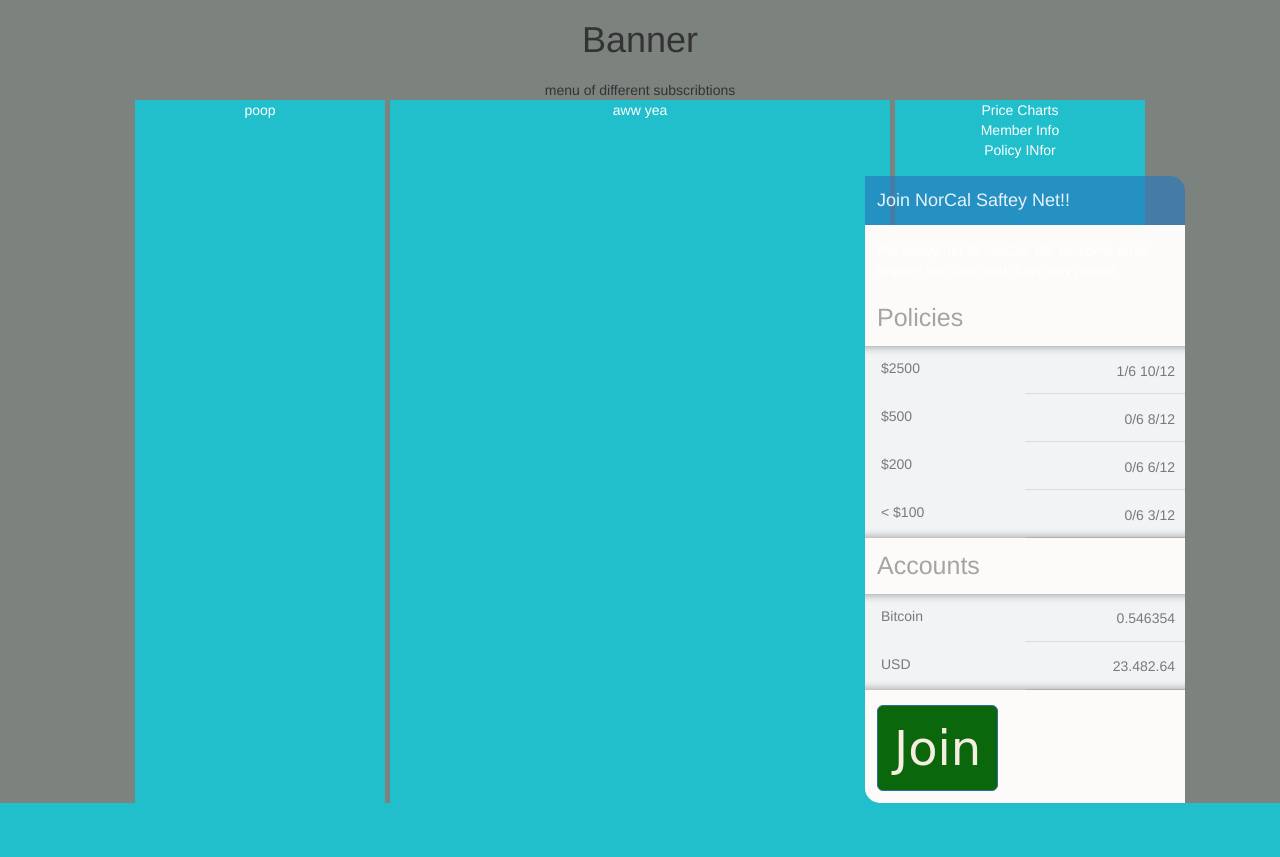
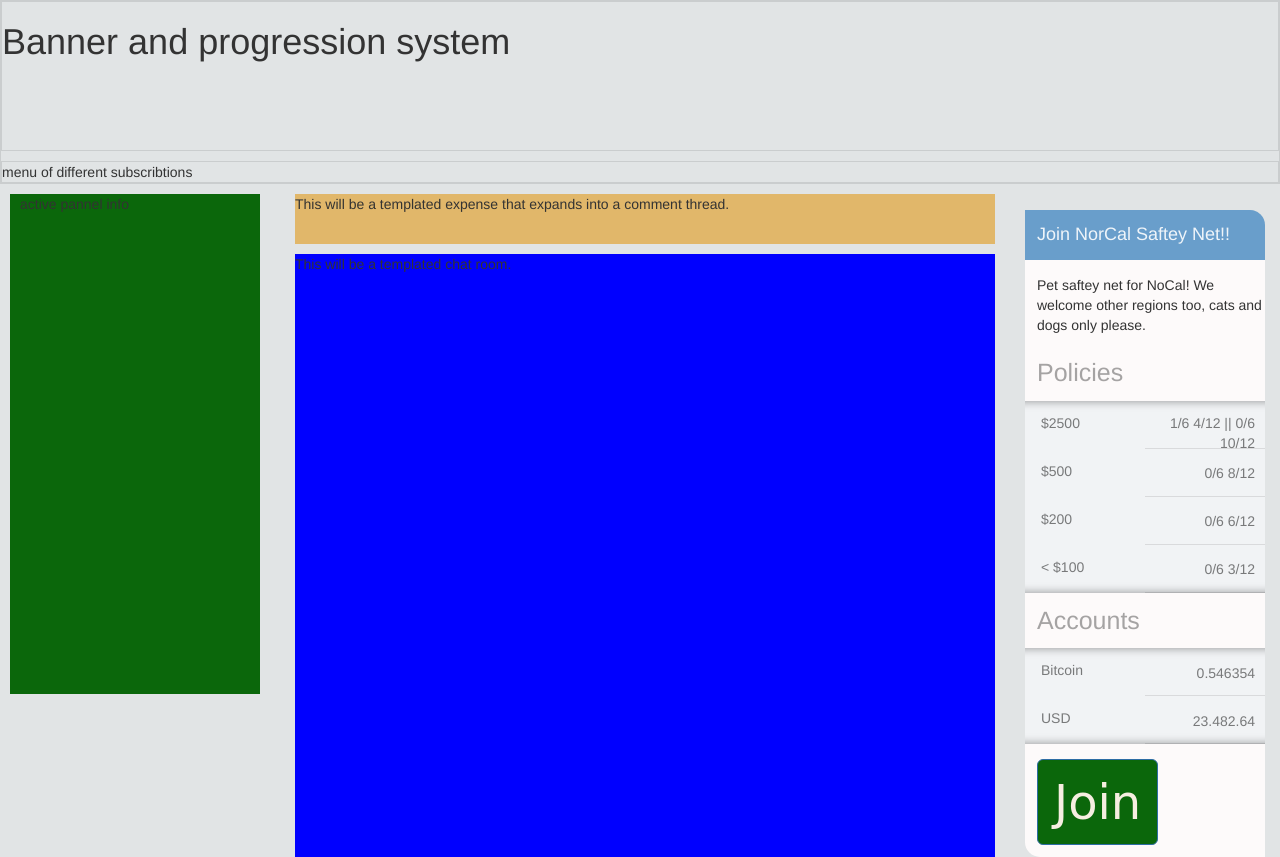
Before and after one commit to amovfx/artemiss, a Flask app: template flaskserv/socialnet/tribes/templates/tribe_layout.html in a window 1280 px wide. Before the commit the page ends 803 px from the top, so only its background shows below. Run offline with Flask 2, Linux system fonts and the light colour scheme; the template is opened without the code that fills it, so the values that code supplies are empty; some libraries are stand-ins or nearby versions; some web fonts are replaced.

Commit message:
Update to routes, added socket.io for real time chat.

```diff
--- a/flaskserv/run.py
+++ b/flaskserv/run.py
@@ -1,6 +1,7 @@
-from flaskserv.socialnet import create_app
+from flaskserv.socialnet import create_app, socketio
 
 app = create_app()
 
+
 if __name__ == '__main__':
     app.run()
--- a/flaskserv/socialnet/comments/static/css/comment.css
+++ b/flaskserv/socialnet/comments/static/css/comment.css
@@ -40,6 +40,7 @@ button:active {
     padding: 0 30px;
     background-color: #fff;
     border: 1px solid transparent; /* Removes margin collapse */
+    justify-self: start;
 }
 .m-0 {
     margin: 0;
@@ -59,6 +60,7 @@ button:active {
     position: relative;
     margin: 20px auto;
 
+
 }
 .comment-heading {
     display: flex;
@@ -66,6 +68,7 @@ button:active {
     height: 50px;
     font-size: 14px;
 }
+
 .comment-voting {
     width: 20px;
     height: 32px;
--- a/flaskserv/socialnet/tribes/static/css/comment.css
+++ b/flaskserv/socialnet/tribes/static/css/comment.css
@@ -9,11 +9,11 @@
 * {
     box-sizing: border-box;
 }
-body {
+.comment-thread {
     font-family: -apple-system, BlinkMacSystemFont, "Segoe UI", Roboto, Helvetica, Arial, sans-serif, "Apple Color Emoji", "Segoe UI Emoji", "Segoe UI Symbol";
     line-height: 1.4;
     color: rgba(0, 0, 0, 0.85);
-    background-color: #f9f9f9;
+    background-color: #ffffff;
 
 }
 button {
@@ -58,6 +58,7 @@ button:active {
 .comment {
     position: relative;
     margin: 20px auto;
+    background-color: #ffffff;
 }
 .comment-heading {
     display: flex;
--- a/flaskserv/socialnet/tribes/templates/control_panel.html
+++ b/flaskserv/socialnet/tribes/templates/control_panel.html
@@ -24,7 +24,7 @@
         <div>
             <div class="account">
                 <div class="grid-items grid-item-1">$2500</div>
-                <div class="grid-items grid-item-2"><p>1/6 10/12</p> </div>
+                <div class="grid-items grid-item-2"><p>1/6 4/12 || 0/6 10/12</p> </div>
 
                 <div class="grid-items grid-item-1">$500</div>
                 <div class="grid-items grid-item-2"><p>0/6 8/12</p> </div>
@@ -61,12 +61,10 @@
 </body>
 
 <style>
-    .background {
-        background-color: rgba(124, 131, 127, 1);
-    }
+
 
     .controller {
-        width:  350px;
+        width:  auto;
         margin-left:10px;
         margin-top:16px;
     }
--- a/flaskserv/socialnet/tribes/templates/tribe_layout.html
+++ b/flaskserv/socialnet/tribes/templates/tribe_layout.html
@@ -3,26 +3,37 @@
 <head>
     <meta charset="UTF-8">
     <title>Title</title>
+    <link rel="stylesheet" href="{{ url_for('comments.static',filename='css/comment.css') }}">
 </head>
-<body>
+<body class="background">
 <div>
 <!--    the headers-->
-    <div class="header">
-        <div class="image"><h1>Banner</h1></div>
-        <div class="menu">menu of different subscribtions</div>
+    <div class="header outline">
+        <div class="image outline"><h1>Banner and progression system</h1></div>
+        <div class="menu outline">menu of different subscribtions</div>
     </div>
 <!--    header end-->
 <!--    content display and controls-->
     <div class="content-layout">
         <div class="contacts grid-item">
-            poop
+            active pannel info
         </div>
-        <div class="coms grid-item">aww yea</div>
+        <div class="feed grid-item">
+            <div class="expenses">
+                <div class="expense">
+                    This will be a templated expense that expands into a comment thread.
+                </div>
+
+            </div>
+            <div class="chat-room">
+                This will be a templated chat room.
+            </div>
+
+        </div>
         <div class="controls grid-item">
-            <div>Price Charts</div>
-            <div>Member Info</div>
-            <div>Policy INfor</div>
-            {% include "control_panel.html" %}
+            <div class="sticky-panel">
+                {% include "control_panel.html" %}
+            </div>
 
         </div>
     </div>
@@ -34,46 +45,62 @@
 
 <style>
 
-
-    .grid-layout {
-        display: grid;
-        //grid-template-columns: 300px 300px 300px;
-        grid-template-columns: 1fr 3fr 1fr;
-        grid-auto-rows: minmax(250px, auto);
-        grid-gap: 5px;
-        //justify-content: center
-
-
+    .background {
+        background-color: #e1e4e5;
+    }
+    .outline {
+        border-style: solid;
+        border-width: 1px;
+        border-color: rgba(0,0,0,.1);
     }
     .header {
         display:flex;
         flex-direction: column;
         justify-content:center;
-        align-items:center;
+        align-items:stretch;
         grid-gap: 10px;
+        margin-bottom: 10px;
+    }
+    .image {
+        display: flex;
+        flex-grow: 1;
+        height: 150px;
+
+
     }
     .grid-item {
         display: flex;
-        background-color: #21becc;
-        color:white;
         width: auto;
-        justify-content: center;
+        justify-content: start;
         align-items: start;
 
     }
     .banner {
         display: flex;
-        height: 200px;
+        height: 300px;
+        width: auto;
         grid-column: 1 / -1;
         justify-content: center;
         align-items: center;
+
+    }
+    .menu {
+
+    }
+
+    .chat-room {
+        display: flex;
+        background-color: blue;
+        flex: 3;
+        width: inherit;
     }
     .content-layout {
         display: grid;
-        grid-template-columns: 250px 500px 250px;
+        grid-template-columns: 2fr 5fr 2fr;
         grid-auto-rows: minmax(20px, auto);
         grid-gap: 5px;
-        justify-content: center;
+        justify-content: stretch;
+        flex-grow: 1;
 
     }
 
@@ -91,7 +118,59 @@
 
     }
 
-    .coms {
+    .feed {
+        display: flex;
         flex-grow: 1;
+        width: 700px;
+        justify-content: center;
+        justify-items: center;
+        align-items:center;
+        flex-direction: column;
     }
+    .expenses {
+        display: flex;
+        flex-direction: column;
+        width: inherit;
+
+
+        background-color: #e1b76a;
+        margin-bottom: 10px;
+
+    }
+    .expense {
+        height:50px;
+
+
+
+
+    }
+    {#.expense {#}
+    {#    display: flex;#}
+    {#    height: 100px;#}
+    {#    flex-grow: 1;#}
+    {#    background-color: darkred;#}
+    {#    margin-bottom: 10px;#}
+    {#    justify-content: center;#}
+    {#    align-items: center;#}
+    {#    align-content: stretch;#}
+    {#}#}
+
+    .chat-room {
+
+    }
+    .sticky-panel {
+        position: sticky;
+        top: 30px;
+    }
+    .contacts {
+        background-color: #0b670b;
+        height: 500px;
+        width:250px;
+        padding-left: 10px;
+        padding-right: 20px;
+        margin-right: 30px;
+        margin-left:10px;
+        justify-self: end;
+    }
+
 </style>
--- a/flaskserv/socialnet/tribes/tests.py
+++ b/flaskserv/socialnet/tribes/tests.py
@@ -147,8 +147,10 @@ class TestTribeRoutes(TestBaseCase):
     def test_tribe_route(self):
 
         first_tribe = Tribe.query.all()[0]
+        print (first_tribe)
         response = self.client.get(f'/tribe/{first_tribe.uuid}',
                                     content_type='html/text')
+
 
         self.assertEqual(response.status_code, 200)
 
--- a/flaskserv/socialnet/utilities/__init__.py
+++ b/flaskserv/socialnet/utilities/__init__.py
@@ -87,4 +87,4 @@ def make_blueprint(name):
         create_file(bp_folder, file_name, contents=content)
 
 if __name__ == '__main__':
-    make_blueprint("comments")
+    make_blueprint("chat")
```
Also changed, not shown: flaskserv/socialnet/__init__.py (+13 -19 lines), flaskserv/socialnet/chat/events.py (+11 -5 lines), flaskserv/socialnet/chat/routes.py (+9 -0 lines), flaskserv/socialnet/chat/templates/room.html (+26 -13 lines), flaskserv/socialnet/comments/templates/comment_thread.html (+15 -1 lines), flaskserv/socialnet/config.py (+10 -8 lines), flaskserv/socialnet/tribes/templates/layout_proto.html (+12 -4 lines).
